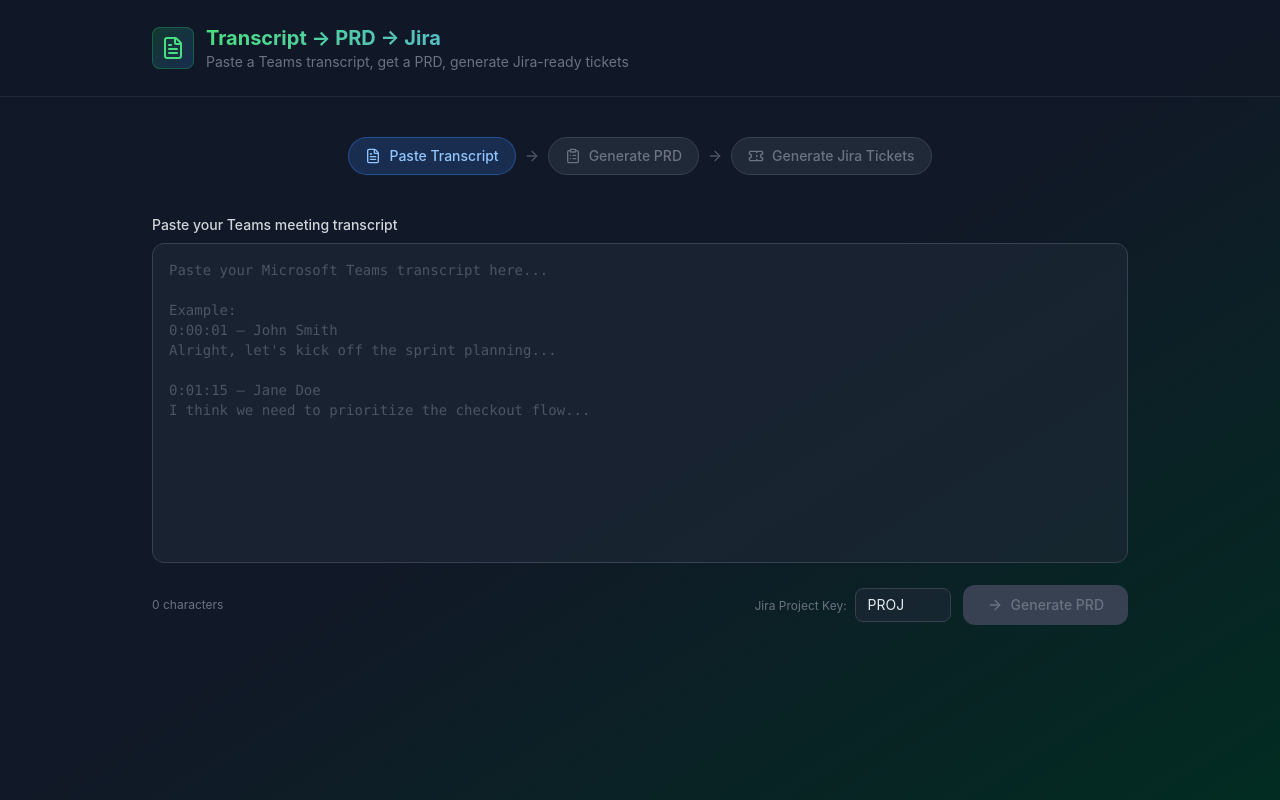
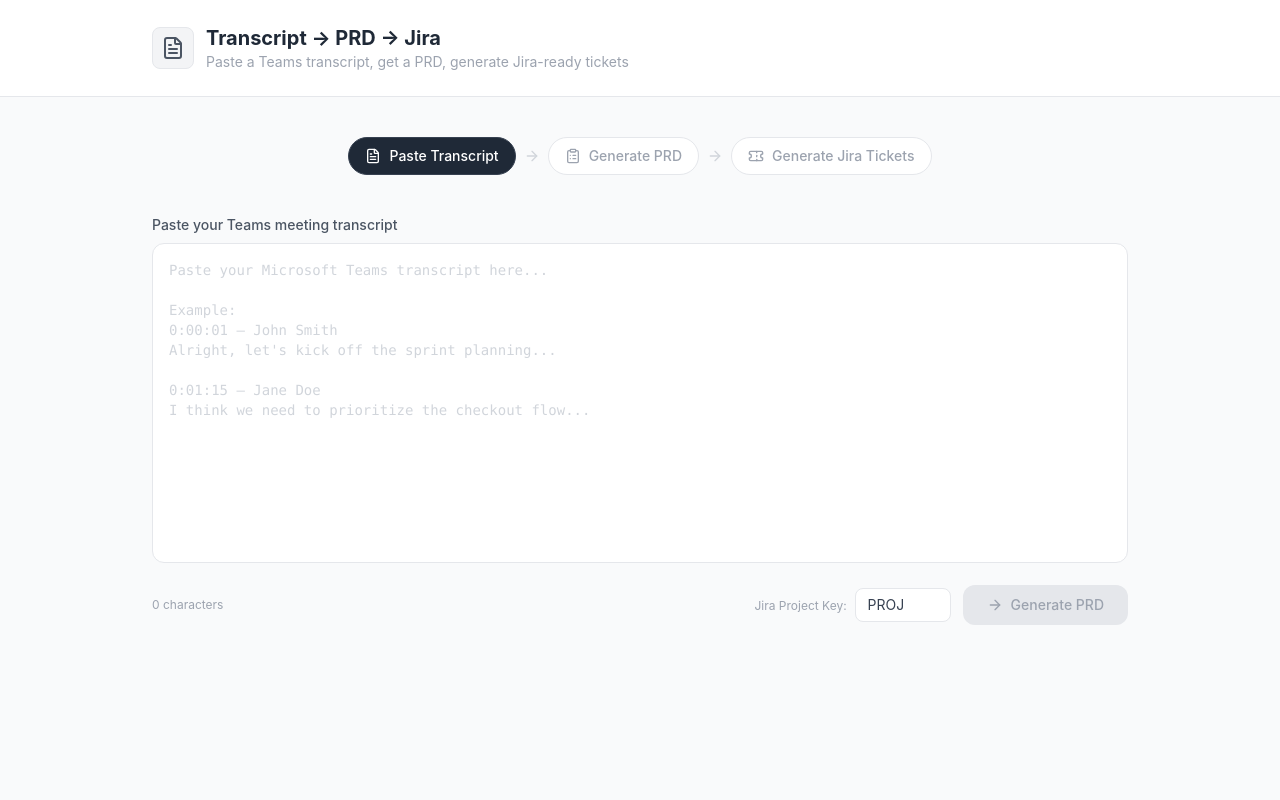
Before and after one commit to Jay-Uppaluri/transcriptToJira, a React (Vite) app: page / in a window 1280 px wide. Built offline with nearby package versions, Linux system fonts and the light colour scheme; the HTML template or start-up script is replaced by a standard one.

Commit message:
Switch to white and light grey theme

```diff
--- a/src/App.jsx
+++ b/src/App.jsx
@@ -18,11 +18,11 @@
         const active = current === s.id;
         return (
           <React.Fragment key={s.id}>
-            <div className={`flex items-center gap-2 px-4 py-2 rounded-full text-sm font-medium transition-all ${active ? 'bg-blue-500/20 text-blue-300 border border-blue-500/40' : done ? 'bg-green-500/20 text-green-300 border border-green-500/40' : 'bg-gray-800 text-gray-500 border border-gray-700'}`}>
+            <div className={`flex items-center gap-2 px-4 py-2 rounded-full text-sm font-medium transition-all ${active ? 'bg-gray-800 text-white border border-gray-700' : done ? 'bg-gray-100 text-gray-600 border border-gray-200' : 'bg-white text-gray-400 border border-gray-200'}`}>
               {done ? <CheckCircle2 size={16} /> : <Icon size={16} />}
               {s.label}
             </div>
-            {i < steps.length - 1 && <ArrowRight size={16} className="text-gray-600" />}
+            {i < steps.length - 1 && <ArrowRight size={16} className="text-gray-300" />}
           </React.Fragment>
         );
       })}
@@ -33,8 +33,8 @@
 function TicketCard({ ticket, index }) {
   const [open, setOpen] = useState(false);
   const f = ticket.fields;
-  const priorityColors = { Highest: 'text-red-400', High: 'text-orange-400', Medium: 'text-yellow-400', Low: 'text-blue-400', Lowest: 'text-gray-400' };
-  const typeColors = { Epic: 'bg-purple-500/20 text-purple-300', Story: 'bg-green-500/20 text-green-300', Task: 'bg-blue-500/20 text-blue-300', Bug: 'bg-red-500/20 text-red-300' };
+  const priorityColors = { Highest: 'text-red-500', High: 'text-orange-500', Medium: 'text-yellow-600', Low: 'text-blue-500', Lowest: 'text-gray-400' };
+  const typeColors = { Epic: 'bg-purple-50 text-purple-600', Story: 'bg-green-50 text-green-600', Task: 'bg-blue-50 text-blue-600', Bug: 'bg-red-50 text-red-600' };
 
   function extractText(node) {
     if (!node) return '';
@@ -44,24 +44,24 @@
   }
 
   return (
-    <div className="bg-gray-800/50 rounded-xl border border-gray-700 hover:border-green-500/40 transition-all overflow-hidden">
+    <div className="bg-white rounded-xl border border-gray-150 hover:border-gray-300 transition-all overflow-hidden">
       <div className="p-4 cursor-pointer flex items-start justify-between gap-3" onClick={() => setOpen(!open)}>
         <div className="flex-1 min-w-0">
           <div className="flex items-center gap-2 mb-1 flex-wrap">
-            <span className={`text-xs px-2 py-0.5 rounded-full font-medium ${typeColors[f.issuetype?.name] || 'bg-gray-700 text-gray-300'}`}>{f.issuetype?.name || 'Task'}</span>
+            <span className={`text-xs px-2 py-0.5 rounded-full font-medium ${typeColors[f.issuetype?.name] || 'bg-gray-50 text-gray-500'}`}>{f.issuetype?.name || 'Task'}</span>
             <span className={`text-xs font-medium ${priorityColors[f.priority?.name] || 'text-gray-400'}`}>{f.priority?.name}</span>
-            {f.labels?.map(l => <span key={l} className="text-xs bg-gray-700 text-gray-300 px-2 py-0.5 rounded">{l}</span>)}
+            {f.labels?.map(l => <span key={l} className="text-xs bg-gray-50 text-gray-500 px-2 py-0.5 rounded">{l}</span>)}
           </div>
-          <h3 className="font-semibold text-white text-sm">{f.summary}</h3>
+          <h3 className="font-semibold text-gray-800 text-sm">{f.summary}</h3>
         </div>
         {open ? <ChevronUp size={16} className="text-gray-400 shrink-0 mt-1" /> : <ChevronDown size={16} className="text-gray-400 shrink-0 mt-1" />}
       </div>
       {open && (
-        <div className="px-4 pb-4 border-t border-gray-700/50 pt-3">
-          <div className="text-xs text-gray-400 whitespace-pre-wrap leading-relaxed mb-3 break-words overflow-hidden">{extractText(f.description)}</div>
+        <div className="px-4 pb-4 border-t border-gray-100 pt-3">
+          <div className="text-xs text-gray-500 whitespace-pre-wrap leading-relaxed mb-3 break-words overflow-hidden">{extractText(f.description)}</div>
           <details className="group">
-            <summary className="text-xs text-gray-500 cursor-pointer hover:text-gray-300 transition-colors">View raw JSON</summary>
-            <pre className="mt-2 text-xs text-gray-500 bg-gray-900 rounded-lg p-3 overflow-x-auto overflow-y-auto max-h-60 break-all whitespace-pre-wrap">{JSON.stringify(ticket, null, 2)}</pre>
+            <summary className="text-xs text-gray-400 cursor-pointer hover:text-gray-600 transition-colors">View raw JSON</summary>
+            <pre className="mt-2 text-xs text-gray-400 bg-gray-50 rounded-lg p-3 overflow-x-auto overflow-y-auto max-h-60 break-all whitespace-pre-wrap">{JSON.stringify(ticket, null, 2)}</pre>
           </details>
         </div>
       )}
@@ -116,17 +116,17 @@
   }
 
   return (
-    <div className="min-h-screen bg-gradient-to-br from-gray-900 via-gray-900 to-emerald-950 text-gray-100">
+    <div className="min-h-screen bg-gray-50 text-gray-800">
       {/* Header */}
-      <header className="border-b border-gray-800 bg-gray-900/80 backdrop-blur-sm">
+      <header className="border-b border-gray-200 bg-white">
         <div className="max-w-5xl mx-auto px-6 py-6">
           <div className="flex items-center gap-3">
-            <div className="p-2 bg-gradient-to-br from-green-500/20 to-blue-500/20 rounded-lg border border-green-500/30">
-              <FileText size={24} className="text-green-400" />
+            <div className="p-2 bg-gray-100 rounded-lg border border-gray-200">
+              <FileText size={24} className="text-gray-600" />
             </div>
             <div>
-              <h1 className="text-xl font-bold bg-gradient-to-r from-green-400 to-blue-400 bg-clip-text text-transparent">Transcript → PRD → Jira</h1>
-              <p className="text-sm text-gray-500">Paste a Teams transcript, get a PRD, generate Jira-ready tickets</p>
+              <h1 className="text-xl font-bold text-gray-800">Transcript → PRD → Jira</h1>
+              <p className="text-sm text-gray-400">Paste a Teams transcript, get a PRD, generate Jira-ready tickets</p>
             </div>
           </div>
         </div>
@@ -136,7 +136,7 @@
         <StepIndicator current={step} />
 
         {error && (
-          <div className="mb-6 p-4 bg-red-500/10 border border-red-500/30 rounded-xl flex items-center gap-3 text-red-300 text-sm">
+          <div className="mb-6 p-4 bg-red-50 border border-red-200 rounded-xl flex items-center gap-3 text-red-600 text-sm">
             <AlertCircle size={18} />
             {error}
           </div>
@@ -145,20 +145,20 @@
         {/* Step 1: Transcript Input */}
         {step === 1 && (
           <div>
-            <label className="block text-sm font-medium text-gray-300 mb-2">Paste your Teams meeting transcript</label>
+            <label className="block text-sm font-medium text-gray-600 mb-2">Paste your Teams meeting transcript</label>
             <textarea
-              className="w-full h-80 bg-gray-800/60 border border-gray-700 rounded-xl p-4 text-sm text-gray-200 placeholder-gray-600 focus:outline-none focus:border-green-500/50 focus:ring-1 focus:ring-green-500/30 resize-none font-mono"
+              className="w-full h-80 bg-white border border-gray-200 rounded-xl p-4 text-sm text-gray-700 placeholder-gray-300 focus:outline-none focus:border-gray-400 focus:ring-1 focus:ring-gray-300 resize-none font-mono"
               placeholder={"Paste your Microsoft Teams transcript here...\n\nExample:\n0:00:01 — John Smith\nAlright, let's kick off the sprint planning...\n\n0:01:15 — Jane Doe\nI think we need to prioritize the checkout flow..."}
               value={transcript}
               onChange={e => setTranscript(e.target.value)}
             />
             <div className="flex items-center justify-between mt-4">
-              <span className="text-xs text-gray-500">{transcript.length.toLocaleString()} characters</span>
+              <span className="text-xs text-gray-400">{transcript.length.toLocaleString()} characters</span>
               <div className="flex items-center gap-3">
                 <div>
-                  <label className="text-xs text-gray-500 mr-2">Jira Project Key:</label>
+                  <label className="text-xs text-gray-400 mr-2">Jira Project Key:</label>
                   <input
-                    className="bg-gray-800/60 border border-gray-700 rounded-lg px-3 py-1.5 text-sm text-gray-200 w-24 focus:outline-none focus:border-green-500/50"
+                    className="bg-white border border-gray-200 rounded-lg px-3 py-1.5 text-sm text-gray-700 w-24 focus:outline-none focus:border-gray-400"
                     value={projectKey}
                     onChange={e => setProjectKey(e.target.value.toUpperCase())}
                     placeholder="PROJ"
@@ -167,7 +167,7 @@
                 <button
                   onClick={generatePRD}
                   disabled={!transcript.trim() || loading}
-                  className="flex items-center gap-2 bg-gradient-to-r from-green-600 to-blue-600 hover:from-green-500 hover:to-blue-500 disabled:from-gray-700 disabled:to-gray-700 disabled:text-gray-500 text-white px-6 py-2.5 rounded-xl font-medium text-sm transition-all"
+                  className="flex items-center gap-2 bg-gray-800 hover:bg-gray-700 disabled:bg-gray-200 disabled:text-gray-400 text-white px-6 py-2.5 rounded-xl font-medium text-sm transition-all"
                 >
                   {loading ? <Loader2 size={16} className="animate-spin" /> : <ArrowRight size={16} />}
                   Generate PRD
@@ -181,25 +181,25 @@
         {step === 2 && (
           <div>
             <div className="flex items-center justify-between mb-3">
-              <label className="text-sm font-medium text-gray-300">Generated PRD</label>
+              <label className="text-sm font-medium text-gray-600">Generated PRD</label>
               <div className="flex gap-2">
-                <button onClick={() => setStep(1)} className="text-xs text-gray-500 hover:text-gray-300 transition-colors">← Back to transcript</button>
-                <button onClick={() => copyToClipboard(prd, 'prd')} className="flex items-center gap-1 text-xs text-gray-400 hover:text-white transition-colors">
+                <button onClick={() => setStep(1)} className="text-xs text-gray-400 hover:text-gray-600 transition-colors">← Back to transcript</button>
+                <button onClick={() => copyToClipboard(prd, 'prd')} className="flex items-center gap-1 text-xs text-gray-400 hover:text-gray-600 transition-colors">
                   <Copy size={12} /> {copied === 'prd' ? 'Copied!' : 'Copy'}
                 </button>
               </div>
             </div>
             <textarea
-              className="w-full h-96 bg-gray-800/60 border border-gray-700 rounded-xl p-4 text-sm text-gray-200 focus:outline-none focus:border-blue-500/50 focus:ring-1 focus:ring-blue-500/30 resize-none font-mono leading-relaxed"
+              className="w-full h-96 bg-white border border-gray-200 rounded-xl p-4 text-sm text-gray-700 focus:outline-none focus:border-gray-400 focus:ring-1 focus:ring-gray-300 resize-none font-mono leading-relaxed"
               value={prd}
               onChange={e => setPrd(e.target.value)}
             />
-            <p className="text-xs text-gray-500 mt-2 mb-4">You can edit the PRD above before generating tickets.</p>
+            <p className="text-xs text-gray-400 mt-2 mb-4">You can edit the PRD above before generating tickets.</p>
             <div className="flex justify-end">
               <button
                 onClick={generateTickets}
                 disabled={loading}
-                className="flex items-center gap-2 bg-gradient-to-r from-blue-600 to-green-600 hover:from-blue-500 hover:to-green-500 disabled:from-gray-700 disabled:to-gray-700 disabled:text-gray-500 text-white px-6 py-2.5 rounded-xl font-medium text-sm transition-all"
+                className="flex items-center gap-2 bg-gray-800 hover:bg-gray-700 disabled:bg-gray-200 disabled:text-gray-400 text-white px-6 py-2.5 rounded-xl font-medium text-sm transition-all"
               >
                 {loading ? <Loader2 size={16} className="animate-spin" /> : <Ticket size={16} />}
                 Generate Jira Tickets
@@ -213,14 +213,14 @@
           <div>
             <div className="flex items-center justify-between mb-4">
               <div>
-                <h2 className="text-lg font-semibold text-white">{tickets.length} Jira Tickets Generated</h2>
-                <p className="text-xs text-gray-500">Each ticket is in exact Jira REST API format (POST /rest/api/3/issue)</p>
+                <h2 className="text-lg font-semibold text-gray-800">{tickets.length} Jira Tickets Generated</h2>
+                <p className="text-xs text-gray-400">Each ticket is in exact Jira REST API format (POST /rest/api/3/issue)</p>
               </div>
               <div className="flex gap-2">
-                <button onClick={() => setStep(2)} className="text-xs text-gray-500 hover:text-gray-300 transition-colors">← Back to PRD</button>
+                <button onClick={() => setStep(2)} className="text-xs text-gray-400 hover:text-gray-600 transition-colors">← Back to PRD</button>
                 <button
                   onClick={() => copyToClipboard(JSON.stringify(tickets, null, 2), 'tickets')}
-                  className="flex items-center gap-1 text-xs bg-gray-800 border border-gray-700 hover:border-green-500/40 text-gray-300 px-3 py-1.5 rounded-lg transition-all"
+                  className="flex items-center gap-1 text-xs bg-white border border-gray-200 hover:border-gray-300 text-gray-500 px-3 py-1.5 rounded-lg transition-all"
                 >
                   <Copy size={12} /> {copied === 'tickets' ? 'Copied!' : 'Copy All JSON'}
                 </button>
@@ -232,19 +232,19 @@
 
             {/* Raw JSON export */}
             <details className="group">
-              <summary className="text-sm text-gray-500 cursor-pointer hover:text-gray-300 transition-colors font-medium">View full JSON payload</summary>
-              <pre className="mt-3 text-xs text-gray-400 bg-gray-800/60 border border-gray-700 rounded-xl p-4 overflow-x-auto overflow-y-auto max-h-96 whitespace-pre-wrap break-all">{JSON.stringify(tickets, null, 2)}</pre>
+              <summary className="text-sm text-gray-400 cursor-pointer hover:text-gray-600 transition-colors font-medium">View full JSON payload</summary>
+              <pre className="mt-3 text-xs text-gray-400 bg-white border border-gray-200 rounded-xl p-4 overflow-x-auto overflow-y-auto max-h-96 whitespace-pre-wrap break-all">{JSON.stringify(tickets, null, 2)}</pre>
             </details>
 
             {/* Jira submit placeholder */}
-            <div className="mt-8 p-6 bg-gray-800/30 border border-dashed border-green-500/30 rounded-xl">
+            <div className="mt-8 p-6 bg-white border border-dashed border-gray-300 rounded-xl">
               <div className="flex items-center gap-3 mb-2">
-                <Send size={18} className="text-green-400/60" />
-                <h3 className="font-medium text-gray-400">Submit to Jira</h3>
+                <Send size={18} className="text-gray-400" />
+                <h3 className="font-medium text-gray-500">Submit to Jira</h3>
               </div>
-              <p className="text-sm text-gray-500">
-                The Jira API integration endpoint is stubbed at <code className="text-blue-400 bg-gray-900 px-1.5 py-0.5 rounded text-xs">POST /api/submit-to-jira</code>.
-                Open <code className="text-blue-400 bg-gray-900 px-1.5 py-0.5 rounded text-xs">server.js</code> and wire up your Jira base URL, email, and API token to push these tickets directly.
+              <p className="text-sm text-gray-400">
+                The Jira API integration endpoint is stubbed at <code className="text-gray-600 bg-gray-50 px-1.5 py-0.5 rounded text-xs">POST /api/submit-to-jira</code>.
+                Open <code className="text-gray-600 bg-gray-50 px-1.5 py-0.5 rounded text-xs">server.js</code> and wire up your Jira base URL, email, and API token to push these tickets directly.
               </p>
             </div>
           </div>
```
